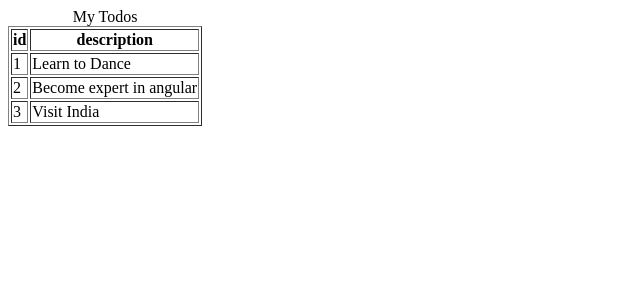
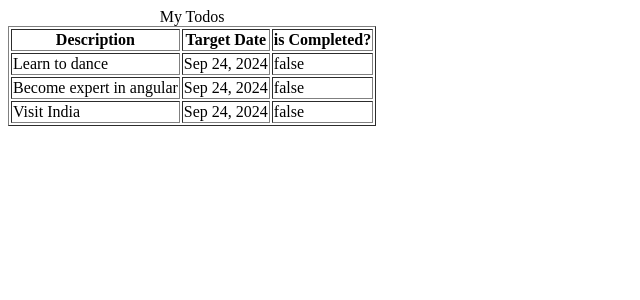
Before and after one commit to suhailakhtar039/springboot-angular, an Angular app in the folder frontend/todo/: page /todos in a window 1280 px wide. Shown: the top 300 px of the page, without its empty margins (0-640 px from the left). Built offline with nearby package versions, Linux system fonts and the light colour scheme.

Commit message:
created class of todos

```diff
--- a/frontend/todo/src/app/list-todos/list-todos.component.html
+++ b/frontend/todo/src/app/list-todos/list-todos.component.html
@@ -4,14 +4,16 @@
   </caption>
   <thead>
     <tr>
-      <th>id</th>
-      <th>description</th>
+      <th>Description</th>
+      <th>Target Date</th>
+      <th>is Completed?</th>
     </tr>
   </thead>
   <tbody>
     <tr *ngFor="let todo of todos">
-      <td>{{ todo.id }}</td>
       <td>{{ todo.description }}</td>
+      <td>{{ todo.targetDate | date }}</td>
+      <td>{{ todo.done }}</td>
     </tr>
   </tbody>
 </table>
--- a/frontend/todo/src/app/list-todos/list-todos.component.ts
+++ b/frontend/todo/src/app/list-todos/list-todos.component.ts
@@ -1,17 +1,29 @@
-import { NgFor, NgIf } from '@angular/common';
+import { DatePipe, NgFor, NgIf, UpperCasePipe } from '@angular/common';
 import { Component } from '@angular/core';
+
+export class Todo {
+  constructor(
+    public id: number,
+    public description: string,
+    public done: boolean,
+    public targetDate: Date
+  ) {}
+}
 
 @Component({
   selector: 'app-list-todos',
   standalone: true,
-  imports: [NgIf, NgFor],
+  imports: [NgIf, NgFor, UpperCasePipe, DatePipe],
   templateUrl: './list-todos.component.html',
   styleUrl: './list-todos.component.css',
 })
 export class ListTodosComponent {
   todos = [
-    { id: 1, description: 'Learn to Dance' },
-    { id: 2, description: 'Become expert in angular' },
-    { id: 3, description: 'Visit India' },
+    new Todo(1, 'Learn to dance', false, new Date()),
+    new Todo(2, 'Become expert in angular', false, new Date()),
+    new Todo(3, 'Visit India', false, new Date()),
+    // { id: 1, description: 'Learn to Dance' },
+    // { id: 2, description: 'Become expert in angular' },
+    // { id: 3, description: 'Visit India' },
   ];
 }
```
